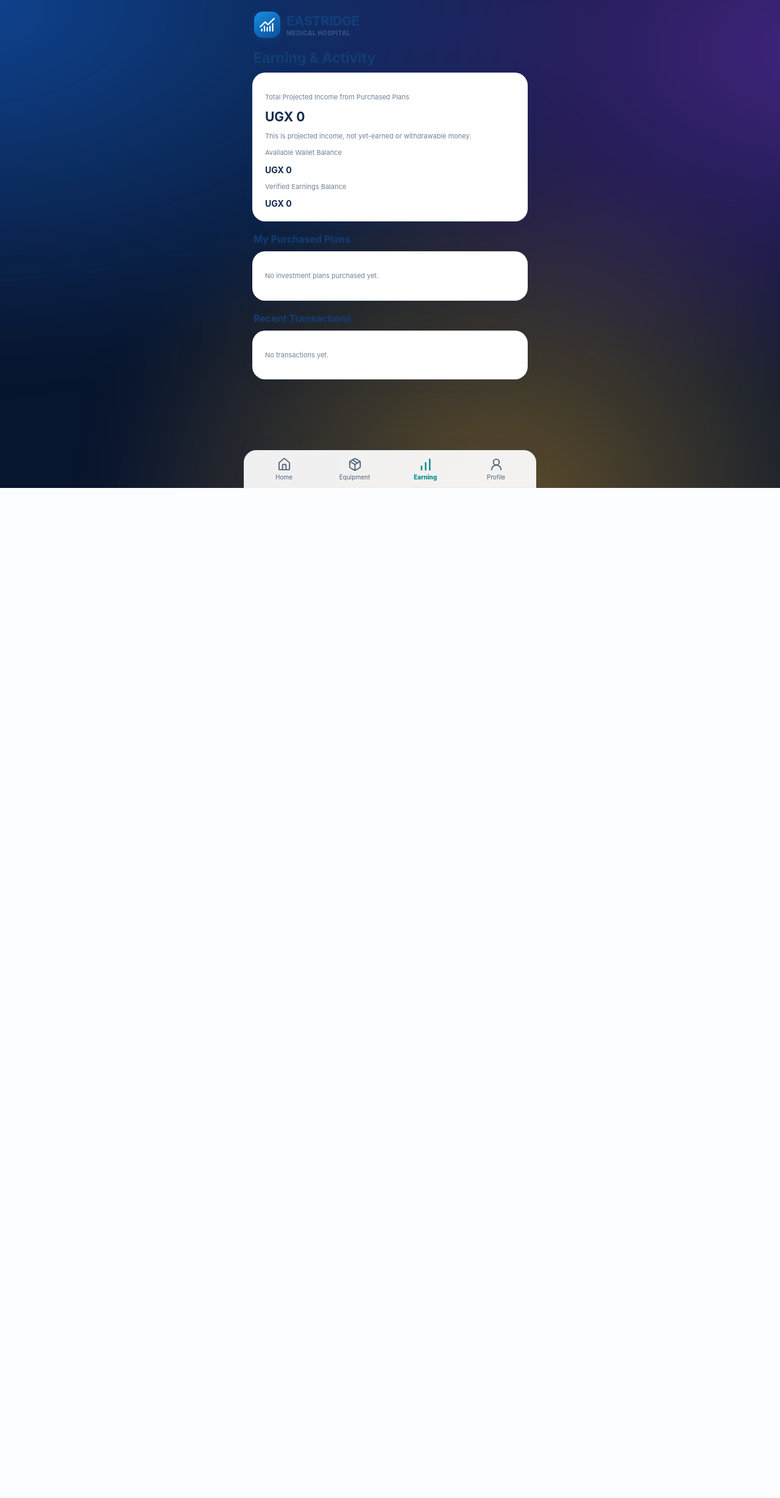
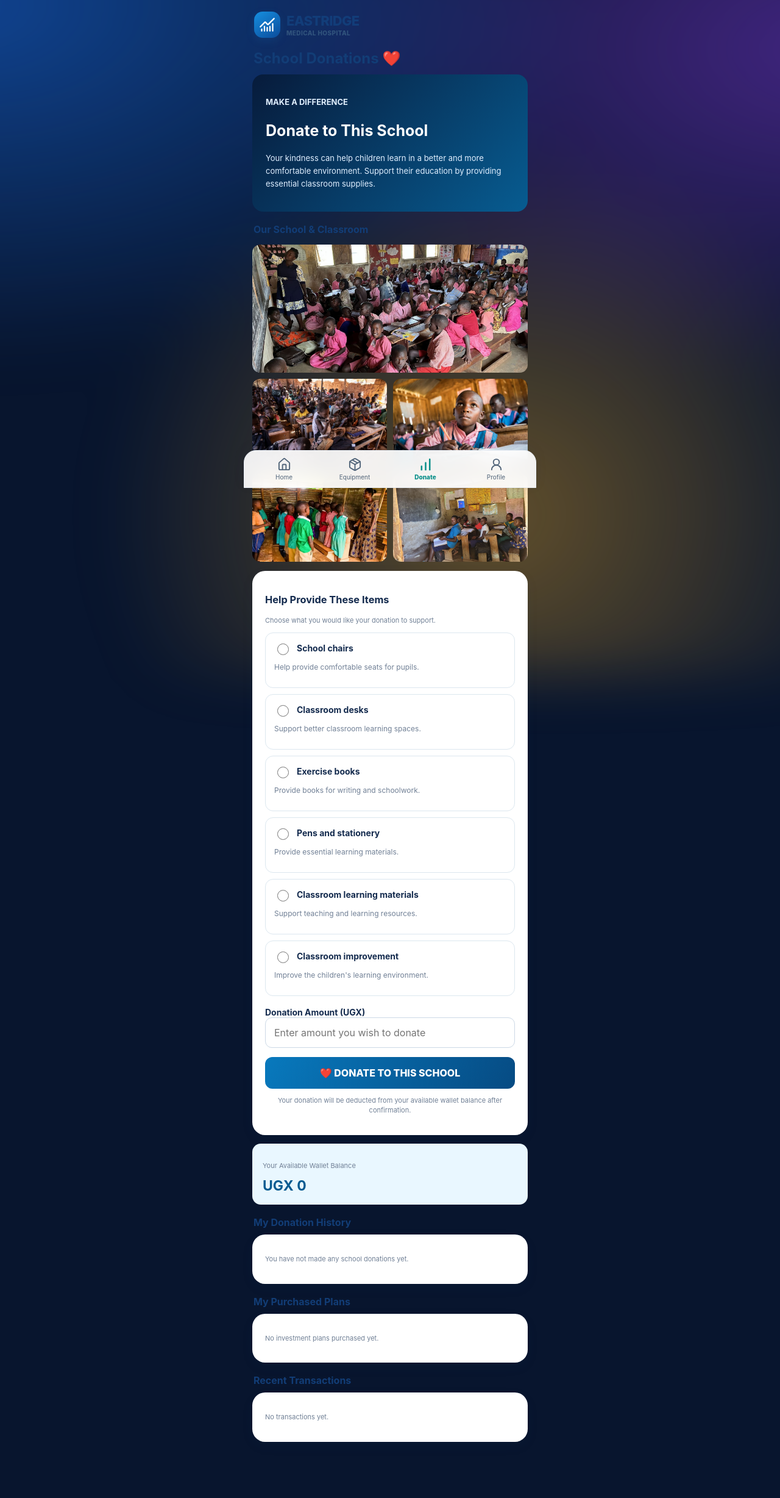
Before and after one commit to forextry298-del/Pimco-investment-limited-, a Flask app: page /earning in a window 1280 px wide. Shown: the whole page at 61% size. Before the commit the page ends 800 px from the top, so only its background shows below. Run offline with Flask 3, Linux system fonts and the light colour scheme; a user stored in the database is signed in; data comes from the database, SQL or seed files in the repository; data that the repository does not hold is empty.

Commit message:
Add school donations with wallet integration and school photos

```diff
--- a/app.py
+++ b/app.py
@@ -1,5 +1,5 @@
 from flask import Flask, render_template, request, redirect, url_for, session, flash, jsonify
-import sqlite3, os
+import sqlite3, os, secrets
 from werkzeug.security import generate_password_hash, check_password_hash
 
 app = Flask(__name__)
@@ -105,6 +105,18 @@ def init_db():
             channel TEXT NOT NULL,
             reference TEXT,
             status TEXT NOT NULL DEFAULT 'pending',
+            created_at TIMESTAMP DEFAULT CURRENT_TIMESTAMP,
+            FOREIGN KEY(user_id) REFERENCES users(id)
+        )""")
+
+        con.execute("""CREATE TABLE IF NOT EXISTS school_donations(
+            id INTEGER PRIMARY KEY AUTOINCREMENT,
+            user_id INTEGER NOT NULL,
+            school TEXT NOT NULL,
+            item TEXT NOT NULL,
+            amount INTEGER NOT NULL CHECK(amount > 0),
+            reference TEXT UNIQUE NOT NULL,
+            request_token TEXT UNIQUE NOT NULL,
             created_at TIMESTAMP DEFAULT CURRENT_TIMESTAMP,
             FOREIGN KEY(user_id) REFERENCES users(id)
         )""")
@@ -616,6 +628,11 @@ def earning():
             (user["id"],)
         ).fetchone()
 
+        donations = con.execute(
+            "SELECT * FROM school_donations WHERE user_id=? ORDER BY id DESC",
+            (user["id"],)
+        ).fetchall()
+
         total_income = sum(
             item["daily_income"] * item["duration_days"]
             for item in purchases
@@ -627,8 +644,100 @@ def earning():
         transactions=tx,
         purchases=purchases,
         wallet=wallet,
-        total_income=total_income
+        total_income=total_income,
+        donations=donations,
+        donation_token=secrets.token_urlsafe(32)
     )
+
+
+@app.route("/donate", methods=["POST"])
+def donate():
+    user = current_user()
+    if not user:
+        return redirect(url_for("index"))
+
+    item = request.form.get("item", "").strip()
+    token = request.form.get("request_token", "").strip()
+
+    allowed = {
+        "School chairs", "Classroom desks", "Exercise books",
+        "Pens and stationery", "Classroom learning materials",
+        "Classroom improvement"
+    }
+
+    try:
+        amount = int(request.form.get("amount", ""))
+    except (ValueError, TypeError):
+        flash("Please enter a valid donation amount.", "error")
+        return redirect(url_for("earning"))
+
+    if item not in allowed or not token or amount < 1:
+        flash("Please provide a valid donation item and amount.", "error")
+        return redirect(url_for("earning"))
+
+    try:
+        with db() as con:
+            previous = con.execute(
+                "SELECT id FROM school_donations WHERE request_token=?",
+                (token,)
+            ).fetchone()
+
+            if previous:
+                flash("This donation has already been processed.", "error")
+                return redirect(url_for("earning"))
+
+            con.execute(
+                "INSERT OR IGNORE INTO wallets(user_id) VALUES(?)",
+                (user["id"],)
+            )
+
+            debit = con.execute(
+                """UPDATE wallets
+                   SET available_balance=available_balance-?,
+                       updated_at=CURRENT_TIMESTAMP
+                   WHERE user_id=? AND available_balance>=?""",
+                (amount, user["id"], amount)
+            )
+
+            if debit.rowcount != 1:
+                flash("Insufficient available wallet balance.", "error")
+                return redirect(url_for("earning"))
+
+            reference = f"school-donation:{user['id']}:{token}"
+
+            con.execute(
+                """INSERT INTO school_donations
+                (user_id,school,item,amount,reference,request_token)
+                VALUES(?,?,?,?,?,?)""",
+                (user["id"], "This School", item, amount,
+                 reference, token)
+            )
+
+            con.execute(
+                """INSERT INTO wallet_ledger
+                (user_id,entry_type,amount,reference,description)
+                VALUES(?,?,?,?,?)""",
+                (user["id"], "donation", amount, reference,
+                 "School donation: " + item)
+            )
+
+            con.execute(
+                """INSERT INTO transactions
+                (user_id,kind,amount,channel,status)
+                VALUES(?,?,?,?,?)""",
+                (user["id"], "donation", amount,
+                 "School donation - " + item, "Successful")
+            )
+
+        flash("Donation successful, Easteagde is happy for ur kind heart ❤️", "success")
+
+    except sqlite3.IntegrityError:
+        flash("This donation has already been processed.", "error")
+    except Exception:
+        app.logger.exception("Donation failed")
+        flash("Donation could not be completed.", "error")
+
+    return redirect(url_for("earning"))
 
 
 @app.route("/profile")
--- a/templates/base.html
+++ b/templates/base.html
@@ -3,6 +3,7 @@
 <link rel="stylesheet"
 href="{{ url_for('static', filename='css/seasonal-offers.css') }}">
 
+<link rel="stylesheet" href="{{ url_for('static', filename='neon-redesign.css') }}">
 </head><body><main class="wrap">
 <header class="brand"><div class="brandmark"><i data-lucide="chart-no-axes-combined"></i></div><div class="brandname">EASTRIDGE <small>MEDICAL HOSPITAL</small></div></header>
 {% with messages = get_flashed_messages(with_categories=true) %}{% if messages %}{% for category, message in messages %}<div class="flash {{ category }}">{{ message }}</div>{% endfor %}{% endif %}{% endwith %}
@@ -11,7 +12,7 @@ href="{{ url_for('static', filename='css/seasonal-offers.css') }}">
 {% if session.get('user_id') %}<nav class="bottomnav">
 <a href="{{ url_for('home') }}" class="{{ 'active' if request.endpoint=='home' else '' }}"><i data-lucide="house"></i>Home</a>
 <a href="{{ url_for('equipment') }}" class="{{ 'active' if request.endpoint=='equipment' else '' }}"><i data-lucide="package"></i>Equipment</a>
-<a href="{{ url_for('earning') }}" class="{{ 'active' if request.endpoint=='earning' else '' }}"><i data-lucide="chart-no-axes-column-increasing"></i>Earning</a>
+<a href="{{ url_for('earning') }}" class="{{ 'active' if request.endpoint=='earning' else '' }}"><i data-lucide="chart-no-axes-column-increasing"></i>Donate</a>
 <a href="{{ url_for('profile') }}" class="{{ 'active' if request.endpoint=='profile' else '' }}"><i data-lucide="user-round"></i>Profile</a>
 </nav>{% endif %}
 <script>if(window.lucide){lucide.createIcons();}</script><script src="{{ url_for('static', filename='app.js') }}"></script>
--- a/templates/earning.html
+++ b/templates/earning.html
@@ -1,26 +1,99 @@
 {% extends "base.html" %}
 {% block content %}
 
+<style>
+.donate-hero{background:linear-gradient(135deg,#071b3b,#075c91);color:white;padding:22px;border-radius:18px;margin:12px 0}
+.donate-hero h2{font-size:25px}
+.donate-hero p{color:#e0efff;line-height:1.6;font-size:13px}
+.donate-gallery{display:grid;grid-template-columns:repeat(2,1fr);gap:10px;margin:15px 0}
+.donate-gallery img{width:100%;height:145px;object-fit:cover;border-radius:13px}
+.donate-gallery img:first-child{grid-column:span 2;height:210px}
+.donate-item{background:white;border:1px solid #dce7ef;border-radius:13px;padding:14px;margin-bottom:10px}
+.donate-item label{font-weight:700;display:flex;align-items:center;gap:10px}
+.donate-item input{width:19px;height:19px;accent-color:#0879bd}
+.donate-input{width:100%;box-sizing:border-box;padding:14px;border:1px solid #ccd9e6;border-radius:11px;font-size:16px}
+.donate-button{width:100%;padding:16px;border:0;border-radius:12px;background:linear-gradient(120deg,#0879bd,#064b83);color:white;font-weight:800;font-size:16px;margin-top:15px}
+.donate-balance{background:#e9f7ff;padding:17px;border-radius:14px;margin:14px 0}
+.donate-balance strong{font-size:23px;color:#075b91}
+.donate-history{padding:13px 0;border-bottom:1px solid #e5edf3}
+.donate-small{font-size:12px;color:#718096}
+</style>
+
 <div class="section-head">
-<h2 style="font-size:23px">Earning &amp; Activity</h2>
+<h2 style="font-size:24px">School Donations ❤️</h2>
+</div>
+
+<div class="donate-hero">
+<p><b>MAKE A DIFFERENCE</b></p>
+<h2>Donate to This School</h2>
+<p>Your kindness can help children learn in a better and more comfortable environment. Support their education by providing essential classroom supplies.</p>
+</div>
+
+<div class="section-head"><h2>Our School & Classroom</h2></div>
+
+<div class="donate-gallery">
+<img src="{{ url_for('static',filename='images/school-donation/school1.jpg') }}" alt="School child studying">
+<img src="{{ url_for('static',filename='images/school-donation/school2.jpg') }}" alt="Children in classroom">
+<img src="{{ url_for('static',filename='images/school-donation/school3.jpg') }}" alt="Teacher teaching">
+<img src="{{ url_for('static',filename='images/school-donation/school4.jpg') }}" alt="School pupils">
+<img src="{{ url_for('static',filename='images/school-donation/school5.jpg') }}" alt="Classroom learning">
 </div>
 
 <div class="panel">
-<p class="small">Total Projected Income from Purchased Plans</p>
-<h2 style="margin:5px 0">UGX {{ "{:,}".format(total_income) }}</h2>
-<p class="small">This is projected income, not yet-earned or withdrawable money.</p>
+<h3>Help Provide These Items</h3>
+<p class="small">Choose what you would like your donation to support.</p>
 
-<div class="divider"></div>
-<p class="small">Available Wallet Balance</p>
-<strong>UGX {{ "{:,}".format(wallet['available_balance'] if wallet else 0) }}</strong>
-<p class="small">Verified Earnings Balance</p>
-<strong>UGX {{ "{:,}".format(wallet['earnings_balance'] if wallet else 0) }}</strong>
+<form method="POST" action="{{ url_for('donate') }}" onsubmit="return confirmSchoolDonation(this)">
+<input type="hidden" name="request_token" value="{{ donation_token }}">
+
+{% for item, description in [
+("School chairs","Help provide comfortable seats for pupils."),
+("Classroom desks","Support better classroom learning spaces."),
+("Exercise books","Provide books for writing and schoolwork."),
+("Pens and stationery","Provide essential learning materials."),
+("Classroom learning materials","Support teaching and learning resources."),
+("Classroom improvement","Improve the children's learning environment.")
+] %}
+<div class="donate-item">
+<label><input type="radio" name="item" value="{{ item }}" required> {{ item }}</label>
+<p class="donate-small">{{ description }}</p>
+</div>
+{% endfor %}
+
+<div style="margin-top:18px">
+<label for="schoolDonationAmount"><b>Donation Amount (UGX)</b></label>
+<input class="donate-input" id="schoolDonationAmount" name="amount" type="number" min="1" step="1" placeholder="Enter amount you wish to donate" required>
 </div>
 
-<div class="section-head">
-<h2>My Purchased Plans</h2>
+<button type="submit" class="donate-button">❤️ DONATE TO THIS SCHOOL</button>
+<p class="small" style="text-align:center">Your donation will be deducted from your available wallet balance after confirmation.</p>
+</form>
 </div>
 
+<div class="donate-balance">
+<p class="small">Your Available Wallet Balance</p>
+<strong>UGX {{ "{:,}".format(wallet['available_balance'] if wallet else 0) }}</strong>
+</div>
+
+<div class="section-head"><h2>My Donation History</h2></div>
+<div class="panel">
+{% if donations %}
+{% for d in donations %}
+<div class="donate-history">
+<div class="txrow">
+<b>{{ d['item'] }}</b>
+<strong>UGX {{ "{:,}".format(d['amount']) }}</strong>
+</div>
+<p class="donate-small">Donation to {{ d['school'] }}</p>
+<p class="donate-small">{{ d['created_at'] }}</p>
+</div>
+{% endfor %}
+{% else %}
+<p class="small">You have not made any school donations yet.</p>
+{% endif %}
+</div>
+
+<div class="section-head"><h2>My Purchased Plans</h2></div>
 <div class="panel">
 {% if purchases %}
 {% for p in purchases %}
@@ -40,10 +113,7 @@
 {% endif %}
 </div>
 
-<div class="section-head">
-<h2>Recent Transactions</h2>
-</div>
-
+<div class="section-head"><h2>Recent Transactions</h2></div>
 <div class="panel">
 {% if transactions %}
 {% for t in transactions %}
@@ -58,4 +128,23 @@
 {% endif %}
 </div>
 
+<script>
+function confirmSchoolDonation(form) {
+    const amount = Number(form.amount.value);
+    const item = form.querySelector('input[name="item"]:checked');
+
+    if (!item || !Number.isSafeInteger(amount) || amount < 1) {
+        alert("Please select a donation item and enter a valid amount.");
+        return false;
+    }
+
+    return confirm(
+        "CONFIRM YOUR DONATION\n\n" +
+        "Donate UGX " + amount.toLocaleString("en-US") +
+        " to this school?\n\nPurpose: " + item.value +
+        "\n\nThis exact amount will be deducted from your available wallet balance."
+    );
+}
+</script>
+
 {% endblock %}
```
Also changed, not shown: static/images/school-donation/school1.jpg (added), static/images/school-donation/school2.jpg (added), static/images/school-donation/school3.jpg (added), static/images/school-donation/school4.jpg (added), static/images/school-donation/school5.jpg (added).
